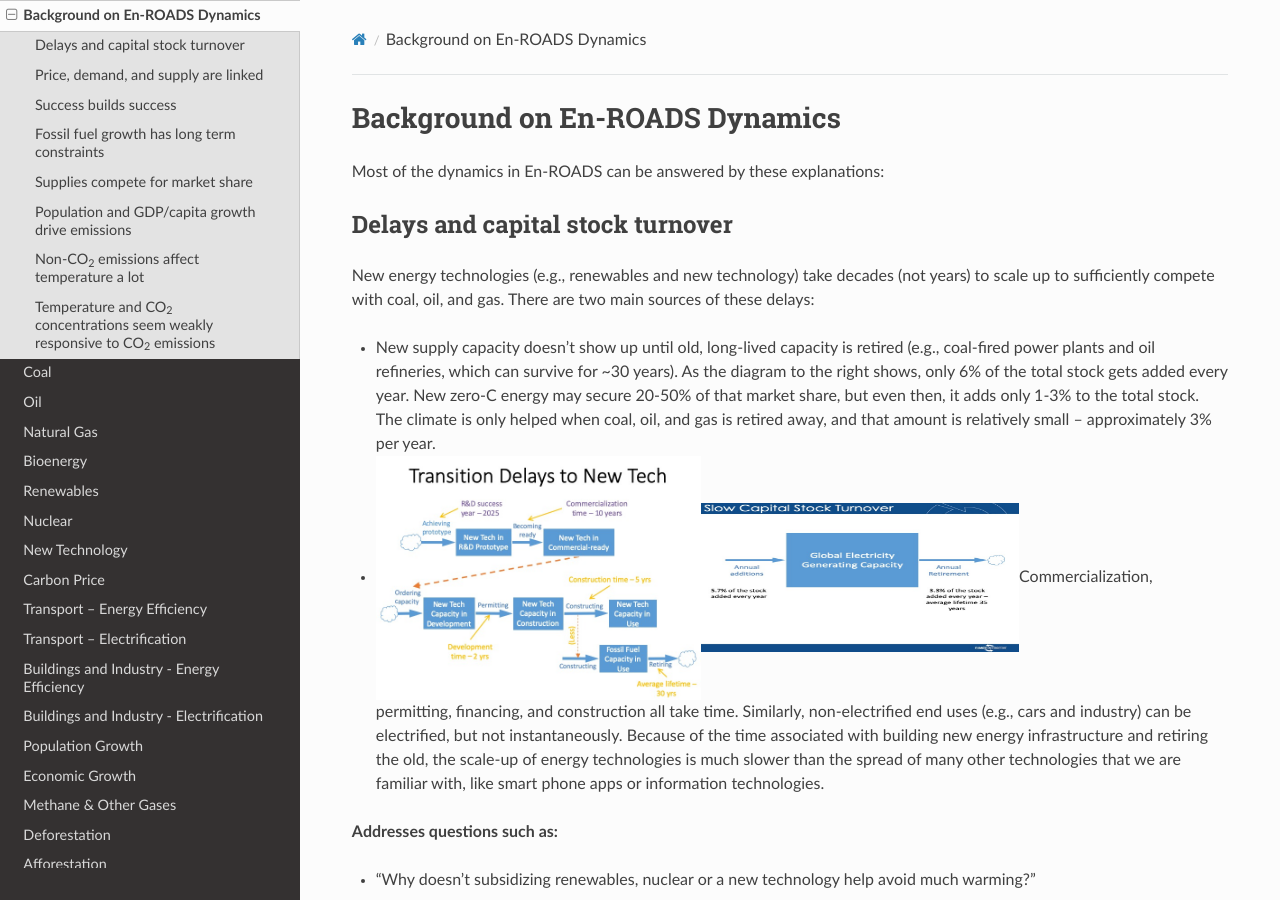
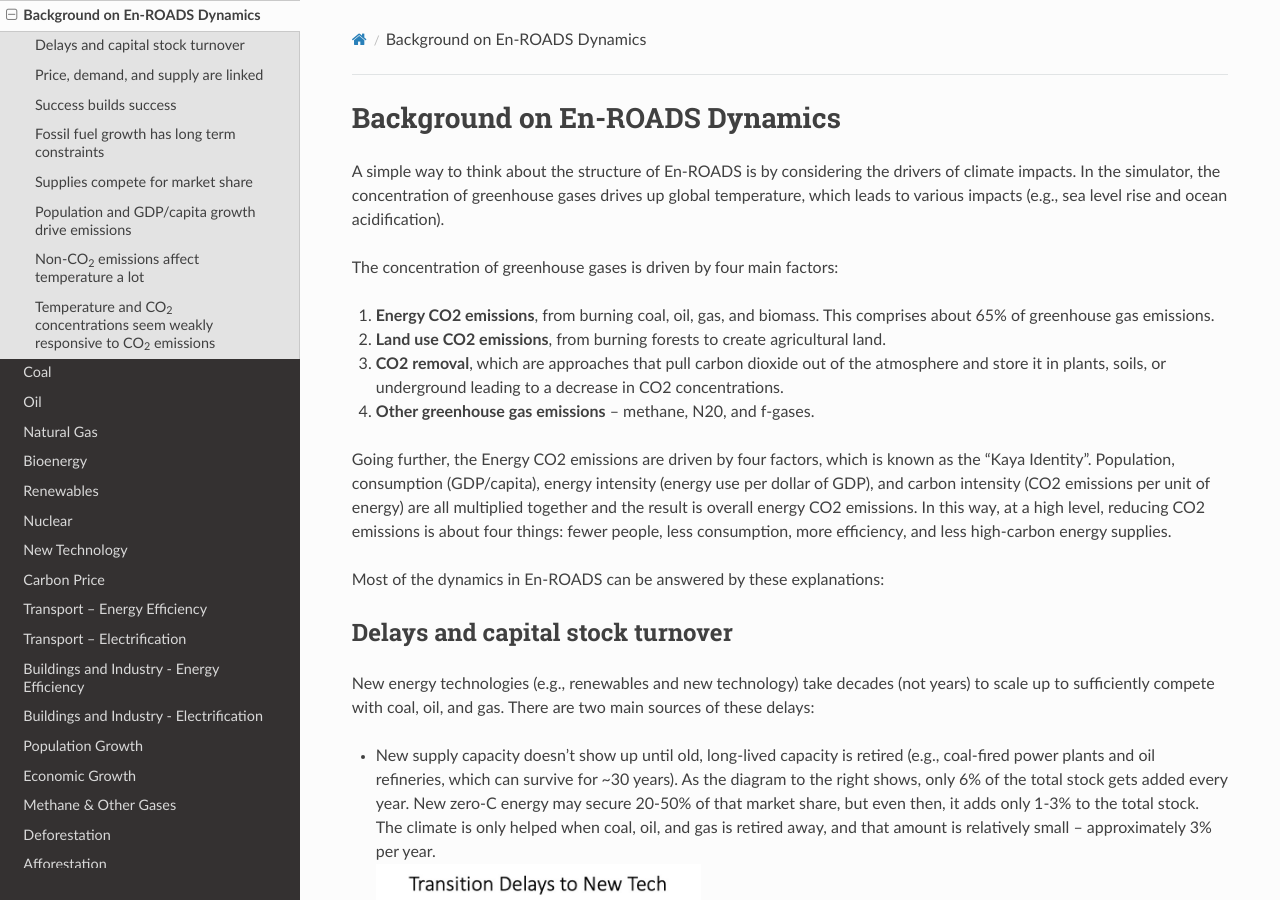
Before and after one commit to climateinteractive/enroads-guide, a Sphinx documentation site: the page built from docs/guide/background.rst, in a window 1280 px wide and 900 px high. Built offline with Sphinx 7.4.7 and the Read the Docs theme 2.0.0, drawn with Linux system fonts in a browser that asks for light colours.

Commit message:
Added v9/causal structure edits (text only, no images)

```diff
--- a/docs/guide/background.rst
+++ b/docs/guide/background.rst
@@ -1,5 +1,17 @@
 Background on En-ROADS Dynamics
 ===============================
+
+A  simple way to think about the structure of En-ROADS is by considering the drivers of climate impacts. In the simulator, the concentration of greenhouse gases drives up global temperature, which leads to various impacts (e.g., sea level rise and ocean acidification).
+
+The concentration of greenhouse gases is driven by four main factors:
+
+#.	**Energy CO2 emissions**, from burning coal, oil, gas, and biomass. This comprises  about 65% of greenhouse gas emissions.
+#.	**Land use CO2 emissions**, from burning forests to create agricultural land.
+#.	**CO2 removal**, which are approaches that pull carbon dioxide out of the atmosphere and store it in plants, soils, or underground leading to a decrease in CO2 concentrations.
+#.	**Other greenhouse gas emissions** -- methane, N20, and f-gases.
+
+Going further, the Energy CO2 emissions are driven by four factors, which is known as the “Kaya Identity”. Population, consumption (GDP/capita),  energy intensity (energy use per dollar of GDP), and carbon intensity (CO2 emissions per unit of energy) are all multiplied together and the result is  overall energy CO2 emissions. In this way, at a high level, reducing CO2 emissions is about four things: fewer people, less consumption, more efficiency, and less high-carbon energy supplies.
+
 
 Most of the dynamics in En-ROADS can be answered by these explanations:
 
```
